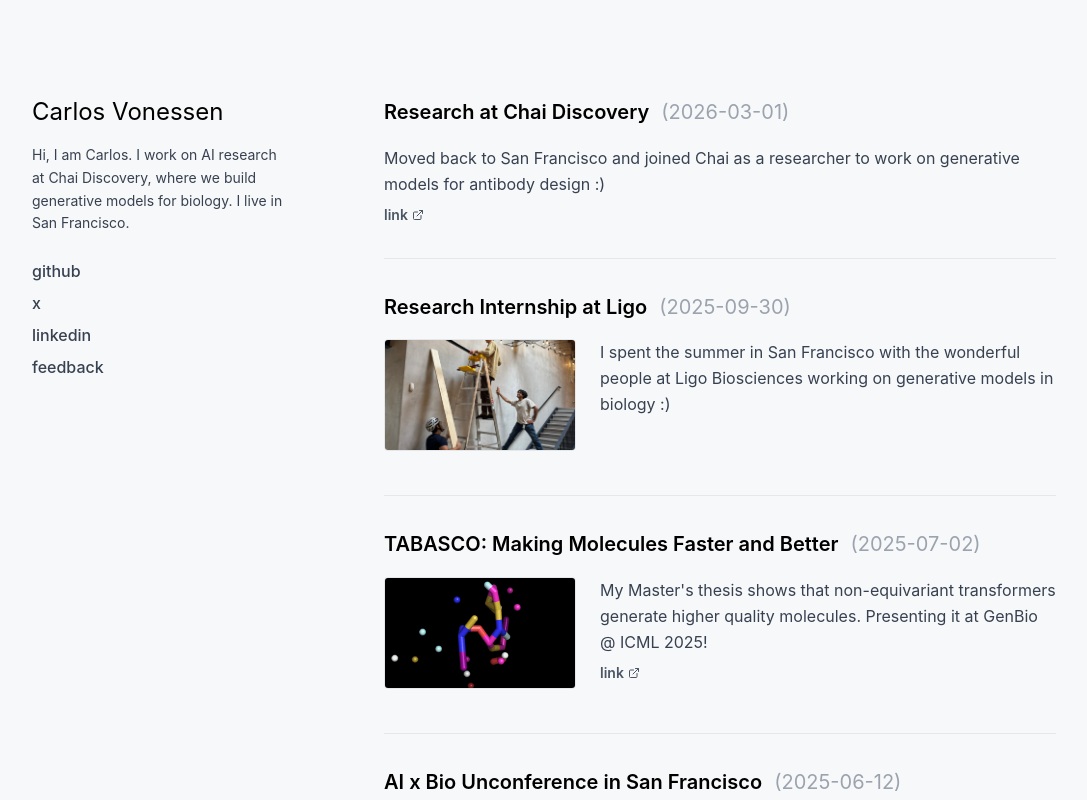
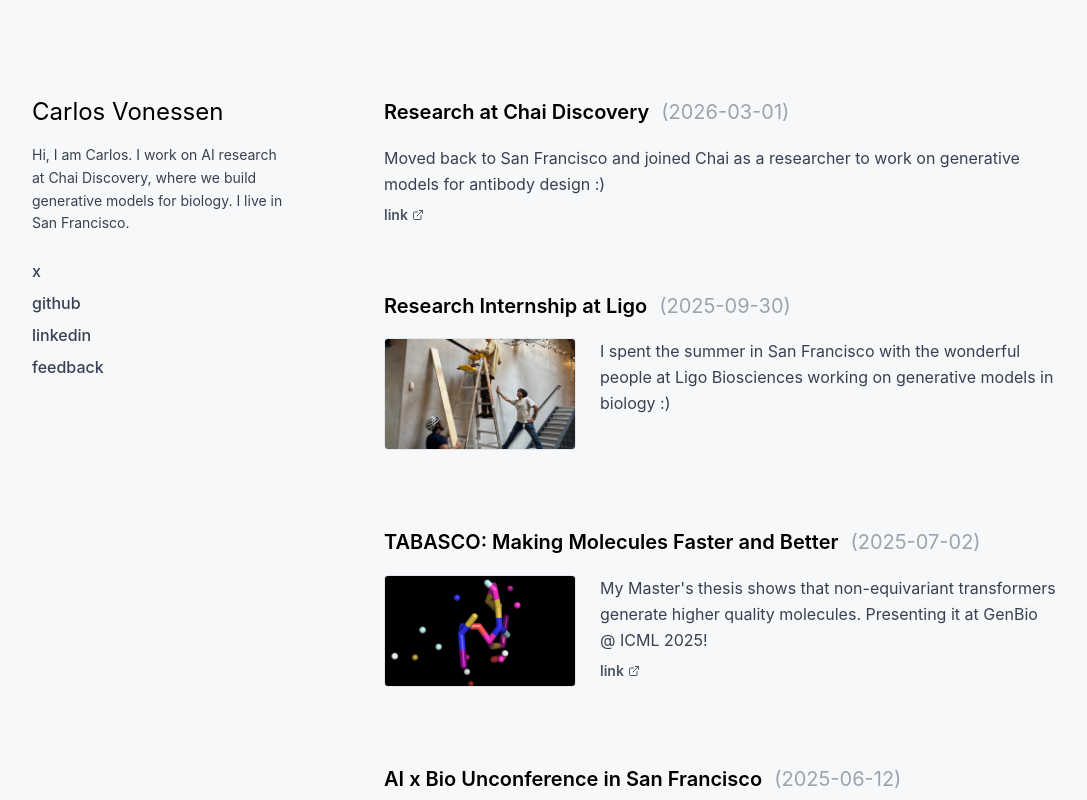
Before and after one commit to carlosinator/carlosinator.github.io, a Next.js app: page / in a window 1280 px wide. Shown: the top 800 px of the page, without its empty margins (56-1143 px from the left). Built offline with nearby package versions, Linux system fonts and the light colour scheme.

Commit message:
Remove update separators and reorder profile links

```diff
--- a/pages/index.tsx
+++ b/pages/index.tsx
@@ -28,20 +28,20 @@ export default function Home() {
               {/* Links */}
               <div className="flex flex-col gap-2">
                 <a
+                  href="https://x.com/carlos_vonessen"
+                  target="_blank"
+                  rel="noopener noreferrer"
+                  className="text-gray-700 hover:text-black font-medium"
+                >
+                  x
+                </a>
+                <a
                   href="https://github.com/carlosinator"
                   target="_blank"
                   rel="noopener noreferrer"
                   className="text-gray-700 hover:text-black font-medium"
                 >
                   github
-                </a>
-                <a
-                  href="https://x.com/carlos_vonessen"
-                  target="_blank"
-                  rel="noopener noreferrer"
-                  className="text-gray-700 hover:text-black font-medium"
-                >
-                  x
                 </a>
                 <a
                   href="https://www.linkedin.com/in/carlos-vonessen-8265571bb/"
@@ -65,7 +65,7 @@ export default function Home() {
 
           {/* Main Content */}
           <main className="flex-1 max-w-2xl">
-            <div className="divide-y divide-gray-200">
+            <div>
               {updates.map((update) => (
                 <article key={update.date} className="group py-8 first:pt-0">
                   {/* Title and Date on same line */}
```
